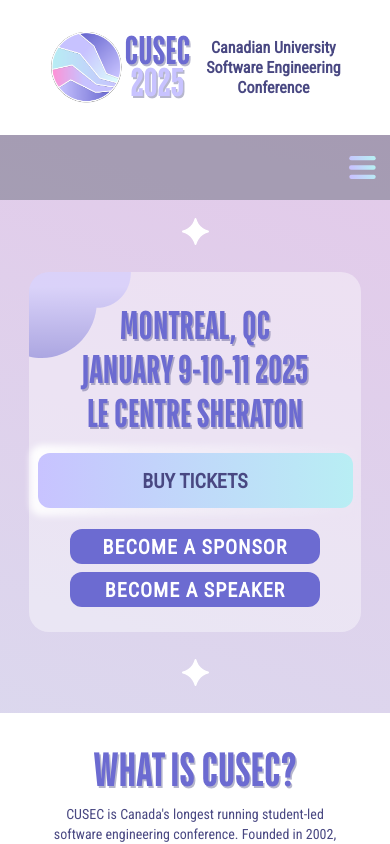
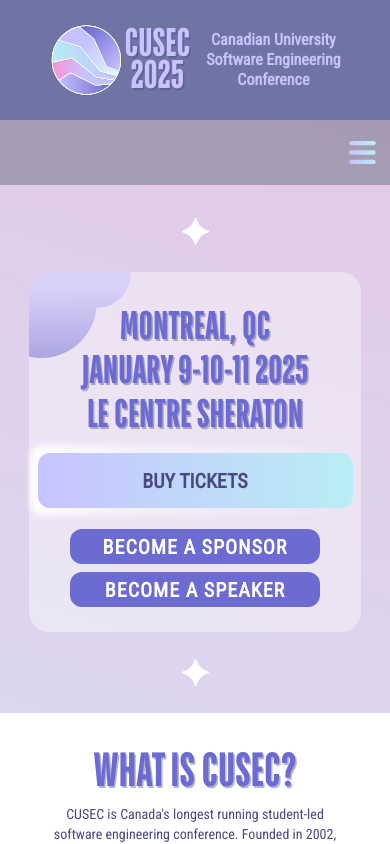
Before and after one commit to cusec/2025, a Next.js app: page / in a window 390 px wide. Shown: the top 844 px of the page. Built offline with nearby package versions, Linux system fonts and the light colour scheme.

Commit message:
minor fix to nav bar responsiveness and colours

```diff
--- a/app/globals.css
+++ b/app/globals.css
@@ -11,11 +11,20 @@
     rgba(200, 195, 255, 0.975) 96.73%,
     #6c6bd1 128.35%
   );
+
   --purple: #6c6bd1;
   --light-purple: #c8c3ff;
   --dark-blue: #494882;
+  --shadow-purple: #7074a4;
+  --dark-blue-shadow: rgba(73, 72,130,0.4); /* should replace navbar colour */
 
   --button-gradient-color: linear-gradient(270deg, #b8eef4 0%, #c8c3ff 100%);
+
+  --gradient-purple-blue: linear-gradient(
+    -162deg,
+    #c8c3ff 41%,
+    #b8eef4 71%;
+  );
 }
 
 * {
@@ -27,6 +36,11 @@
   z-index: 0;
   background: var(--gradient-color);
   mix-blend-mode: normal;
+}
+
+/*should replace the main background */
+.purpleBlueGradientBackground {
+  background: var(--gradient-purple-blue);
 }
 
 .navbarGradientBackground {
@@ -123,11 +137,21 @@
   font-family: "Roboto Condensed";
 }
 
+.TTBluescreensText {
+  font-family: "Bluescreens";
+}
+
 /* any <p> text that is dark blue (like in header) */
 .textFont {
   font-family: "Roboto Condensed";
   font-weight: bold;
   color: var(--dark-blue);
+}
+
+.textFontLightPurple {
+  font-family: "Roboto Condensed";
+  font-weight: bold;
+  color: var(--light-purple);
 }
 
 /* any <p> text that is used for large bodies of text (like in about us section) */
--- a/components/Home/Header.tsx
+++ b/components/Home/Header.tsx
@@ -4,8 +4,8 @@ import Link from "next/link";
 
 export default function Header() {
   return (
-    <div className="w-full h-[135px] bg-white flex justify-between items-center">
-      <div className="flex flex-col md:flex-row items-center justify-between max-w-[90%] mx-auto px-4 gap-6">
+    <div className="w-full h-[120px] bg-[--shadow-purple] flex items-center">
+      <div className="flex flex-col md:flex-row items-center justify-between max-w-[90%] mx-auto px-4 gap-10 w-full">
         {/* Left Content */}
         <div className="flex flex-row items-center gap-4 md:justify-start justify-center w-full md:w-auto">
           {/* Logo and Title */}
@@ -22,7 +22,7 @@ export default function Header() {
             </Link>
 
             <div className="flex flex-col items-center">
-              <h3 className="text-[40px] purpleText font-bold leading-[80%]">
+              <h3 className="text-[40px] lightPurpleText font-bold leading-[80%]">
                 CUSEC
               </h3>
               <h3 className="text-[40px] lightPurpleText font-bold leading-[80%]">
@@ -35,7 +35,7 @@ export default function Header() {
           <div className="hidden md:block w-[2px] h-[60px] bg-[--light-purple] mx-[10px]"></div>
 
           {/* Conference Description */}
-          <p className="textFont text-base font-extrabold leading-tight text-center md:text-left">
+          <p className="textFontLightPurple text-base font-extrabold leading-tight text-center md:text-left">
             Canadian University <br />
             Software Engineering <br />
             Conference
@@ -43,8 +43,8 @@ export default function Header() {
         </div>
 
         {/* Right Content */}
-        <div className="hidden md:flex items-center justify-end w-1/2 text-right">
-          <h3 className="text-2xl uppercase text-[--purple] font-[650] font-[Roboto Condensed]">
+        <div className="hidden md:flex items-center justify-end text-right">
+          <h3 className="text-2xl uppercase text-[--light-purple] font-[600] RobotoText">
             Canada's Longest Running Student-Ran <br /> Tech Conference
           </h3>
         </div>
```
